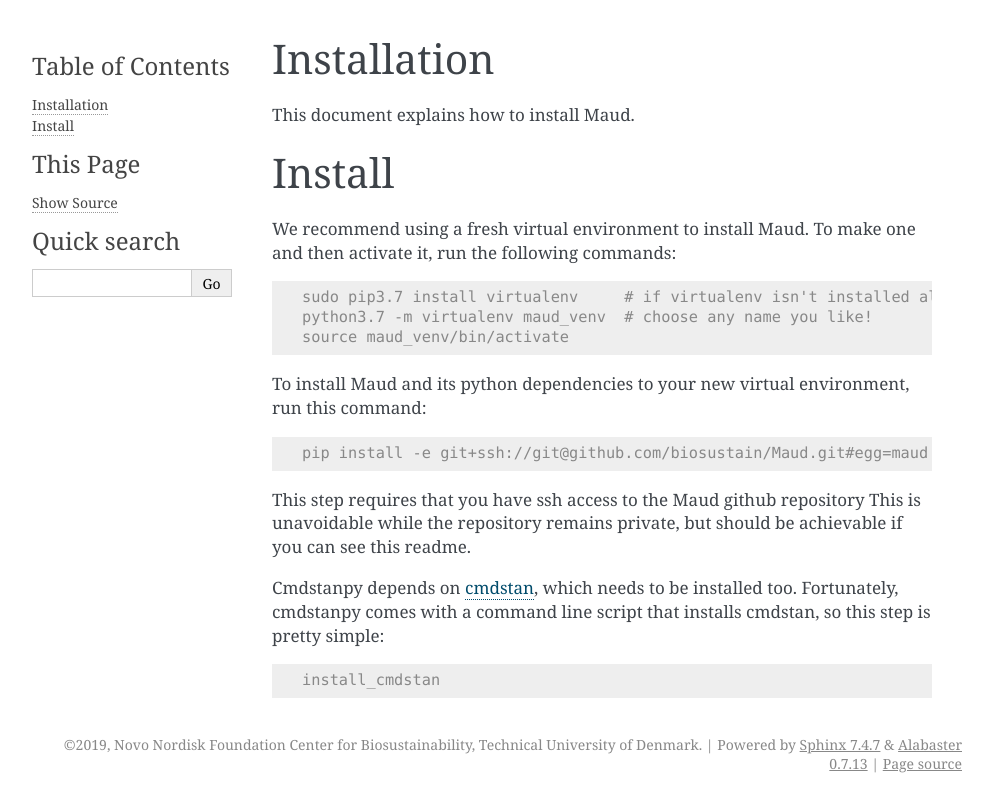
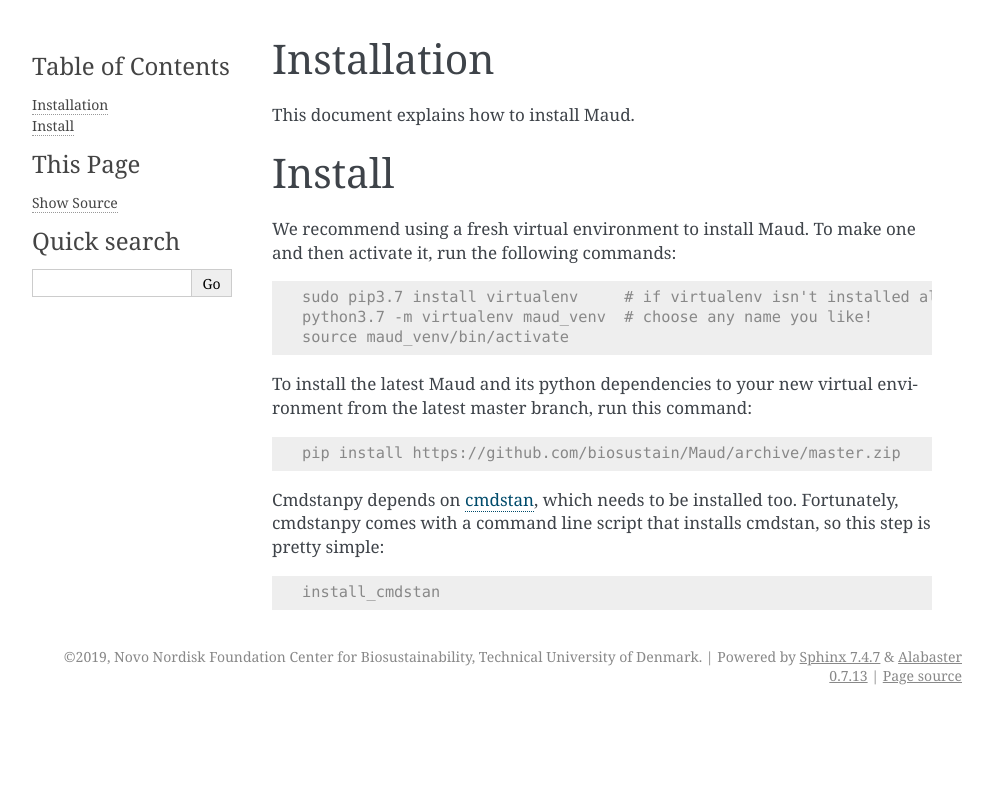
Before and after one commit to biosustain/Maud, a Sphinx documentation site: the page built from docs/usage/installation.rst, in a window 1280 px wide. Shown: the top 812 px of the page, without its empty margins (148-1141 px from the left). Built offline with Sphinx 7.4.7, drawn with Linux system fonts in a browser that asks for light colours.

Commit message:
Doc: update docs with latest recommended installation method

```diff
--- a/docs/usage/installation.rst
+++ b/docs/usage/installation.rst
@@ -15,16 +15,12 @@
     python3.7 -m virtualenv maud_venv  # choose any name you like!
     source maud_venv/bin/activate
 
-To install Maud and its python dependencies to your new virtual environment,
-run this command:
+To install the latest Maud and its python dependencies to your new virtual
+environment from the latest master branch, run this command:
 
 .. code-block:: console
 
-    pip install -e git+ssh://git@github.com/biosustain/Maud.git#egg=maud
-
-This step requires that you have ssh access to the Maud github repository
-This is unavoidable while the repository remains private, but should be
-achievable if you can see this readme.
+    pip install https://github.com/biosustain/Maud/archive/master.zip
 
 Cmdstanpy depends on `cmdstan <https://github.com/stan-dev/cmdstan>`_, which
 needs to be installed too. Fortunately, cmdstanpy comes with a command line
```
Also changed, not shown: README.rst (+3 -6 lines).
